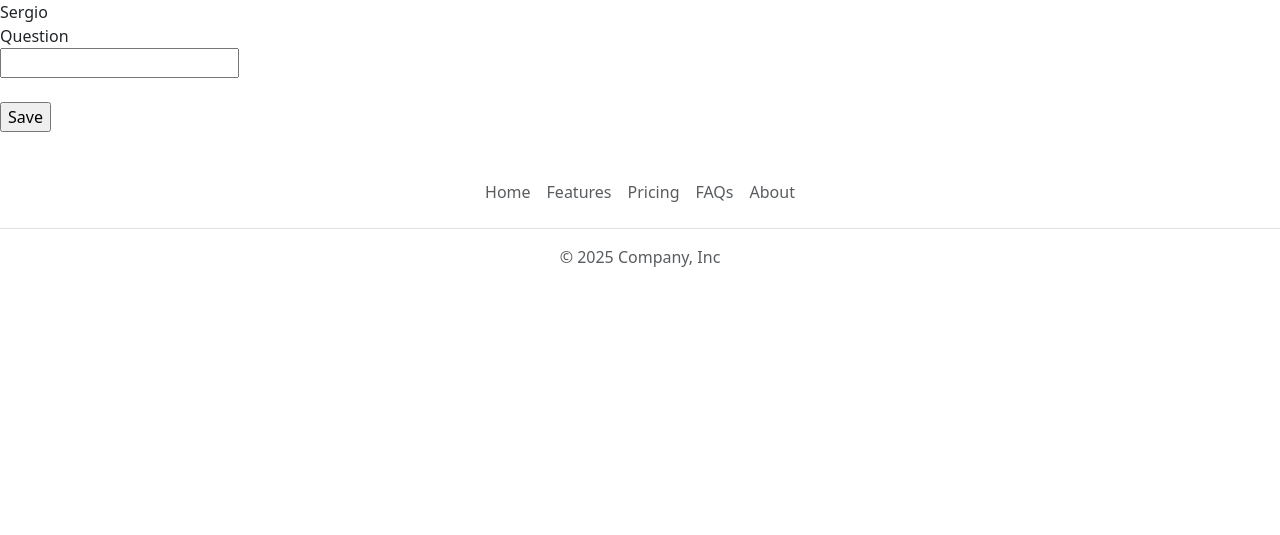
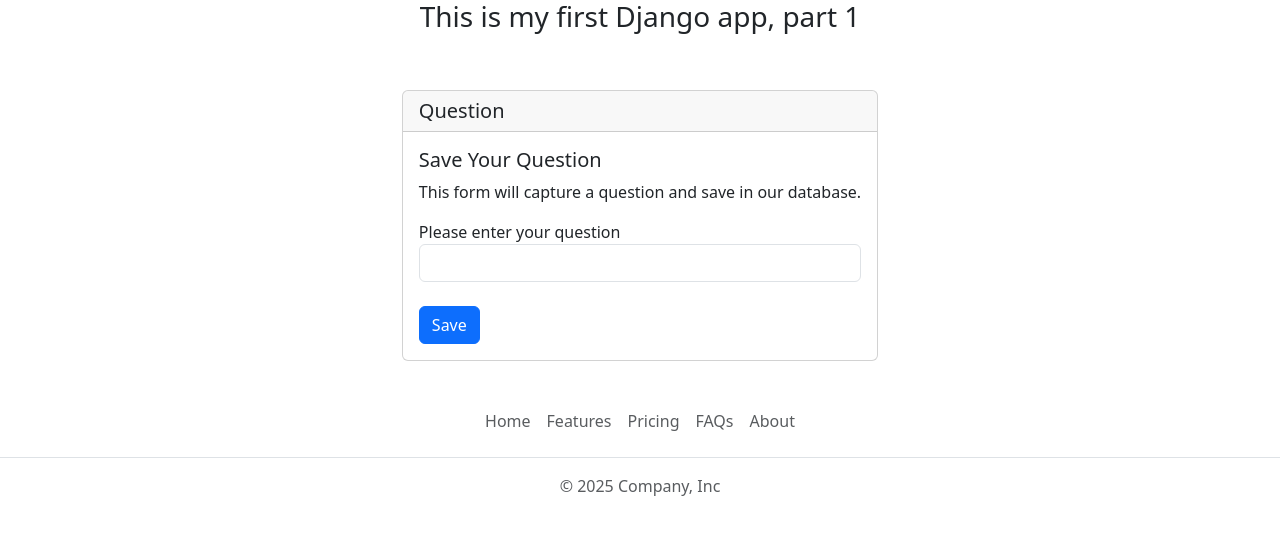
Before and after one commit to sergio-oliveira-br/mysite, a Django app: page /hello/ in a window 1280 px wide. Shown: the top 535 px of the page. Run offline with Django 4.2, Linux system fonts and the light colour scheme.

Commit message:
Update index.html
act:
-> card added

```diff
--- a/polls/templates/index.html
+++ b/polls/templates/index.html
@@ -20,15 +20,32 @@
 
 </head>
 <body>
-    {{name}}
+    <header>
+        <h3 class="text-center">This is my first Django app, part 1</h3>
+    </header>
 
-    <form action="/save-question/" method="post">
-        {% csrf_token %}
-        <label for="question_text_id">Question</label><br>
-        <input type="text" id="question_text_id" name="question_text" required><br>
-        <br>
-        <input type="submit" value="Save">
-    </form>
+    <main>
+
+        <div class="d-flex justify-content-center align-items-center">
+            <div class="card mt-5">
+                <h5 class="card-header">Question</h5>
+
+                <div class="card-body">
+                    <h5 class="card-title">Save Your Question</h5>
+
+                    <p class="card-text">This form will capture a question and save in our database.</p>
+
+                     <form action="/save-question/" method="post">
+                        {% csrf_token %}
+                        <label for="question_text_id">Please enter your question</label><br>
+                        <input type="text" class="form-control" id="question_text_id" name="question_text" required><br>
+                        <input class="btn btn-primary" type="submit" value="Save">
+                    </form>
+                </div>
+            </div>
+        </div>
+    </main>
+
 
     <footer class="py-3 my-4">
         <ul class="nav justify-content-center border-bottom pb-3 mb-3">
```
